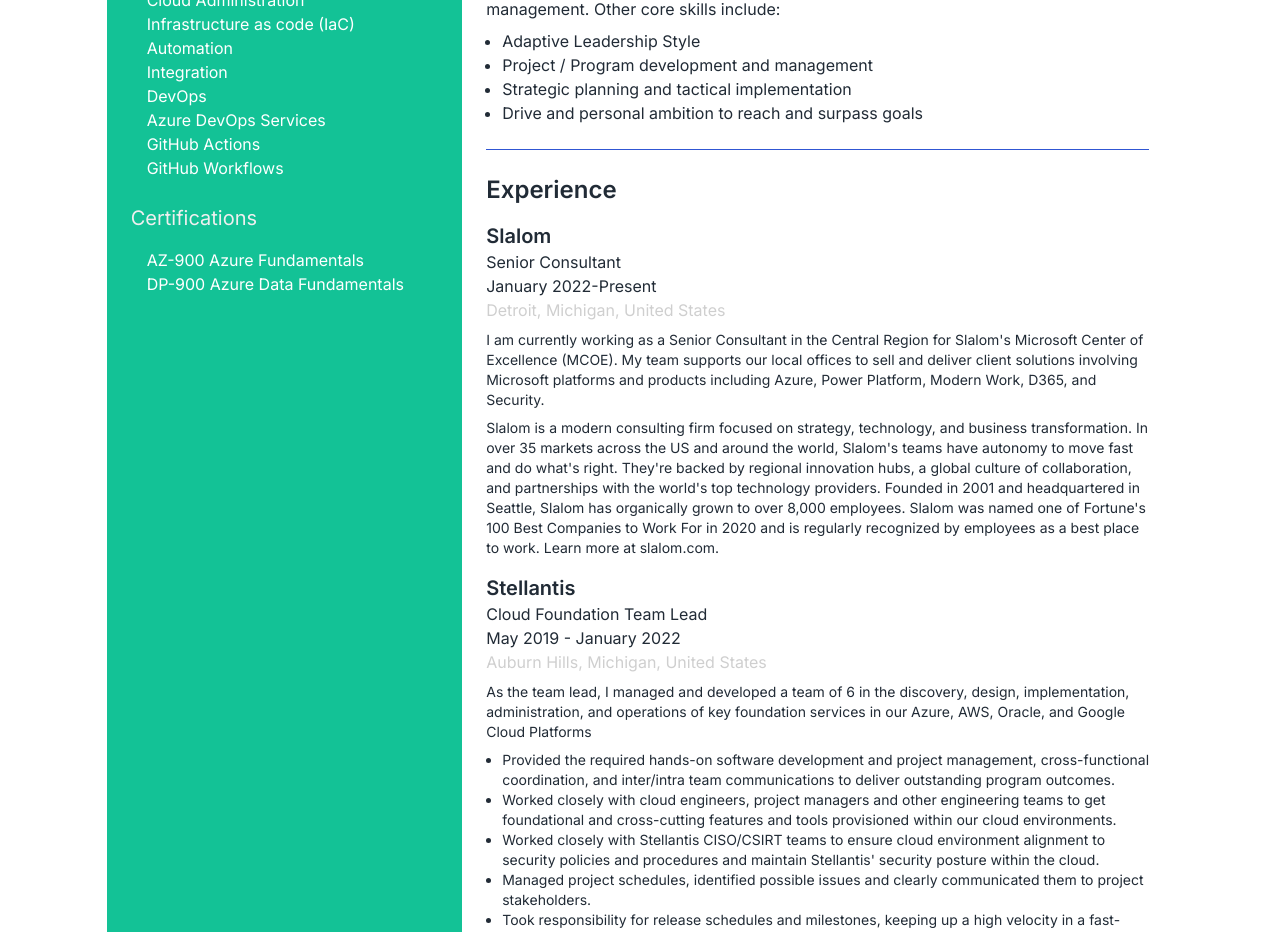
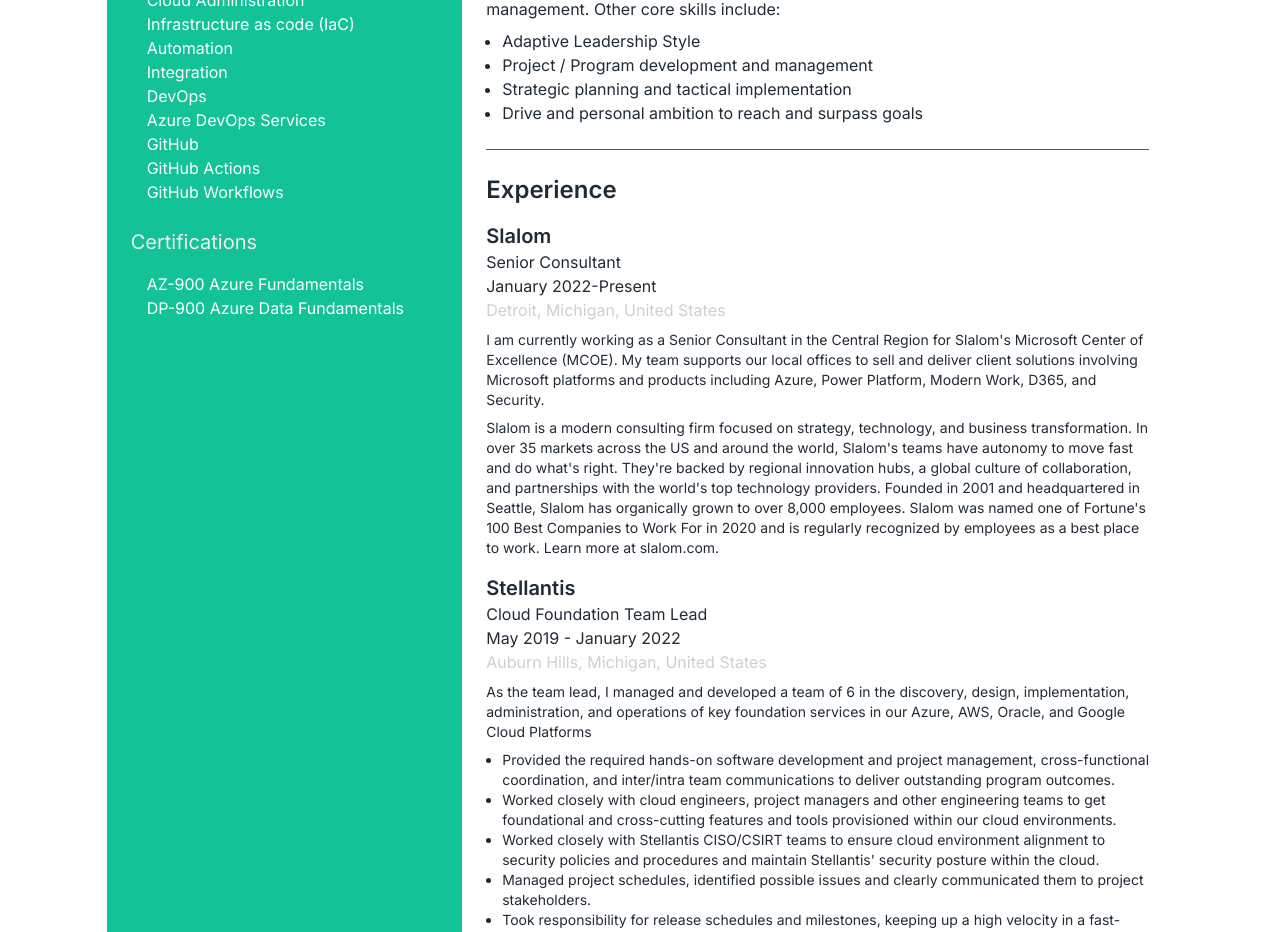
Before and after one commit to steve-kaschimer/steve-kaschimer.github.io, a Next.js app: page /resume in a window 1280 px wide. Shown: the part 940-1872 px from the top of the page. Built offline with nearby package versions, Linux system fonts and the light colour scheme.

Commit message:
Update resume.js

```diff
--- a/components/resume.js
+++ b/components/resume.js
@@ -37,6 +37,7 @@
                         <li>Integration</li>
                         <li>DevOps</li>
                         <li>Azure DevOps Services</li>
+                        <li>GitHub</li>
                         <li>GitHub Actions</li>
                         <li>GitHub Workflows</li>
                     </ul>
```
